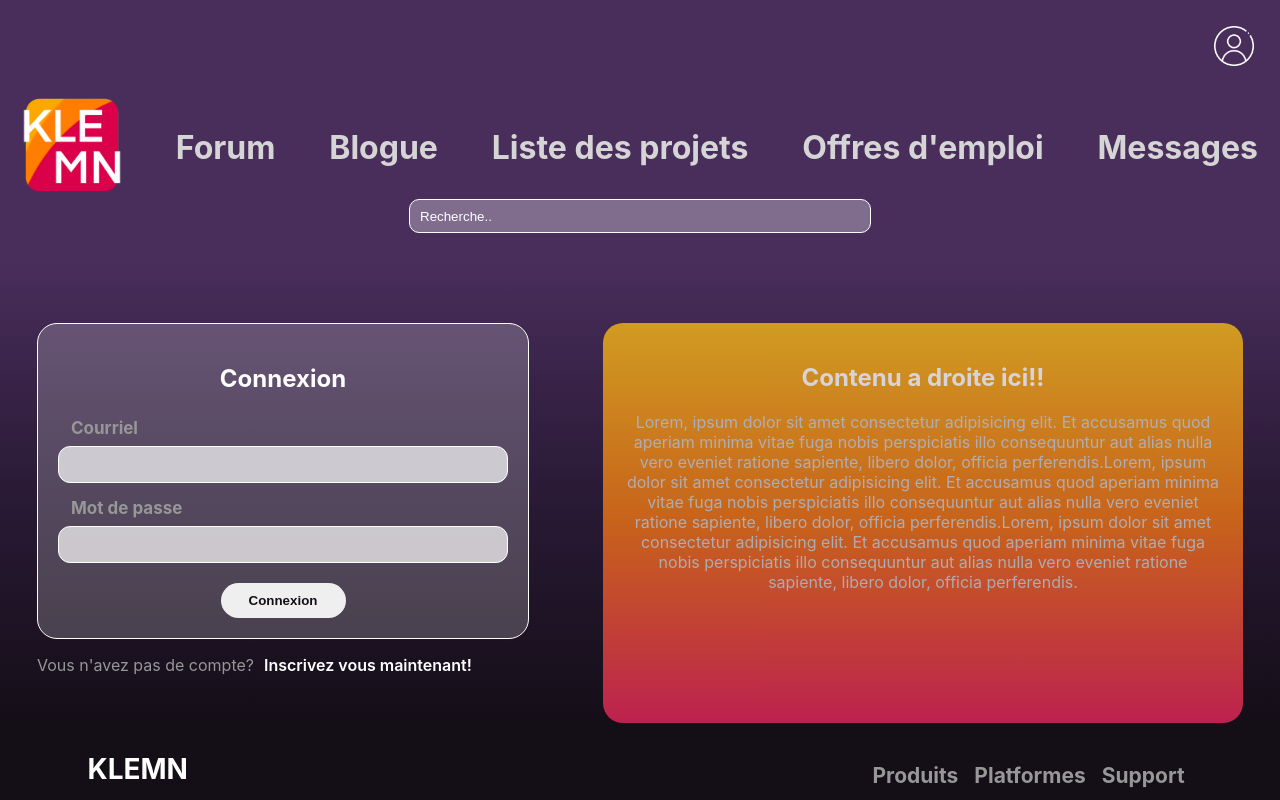
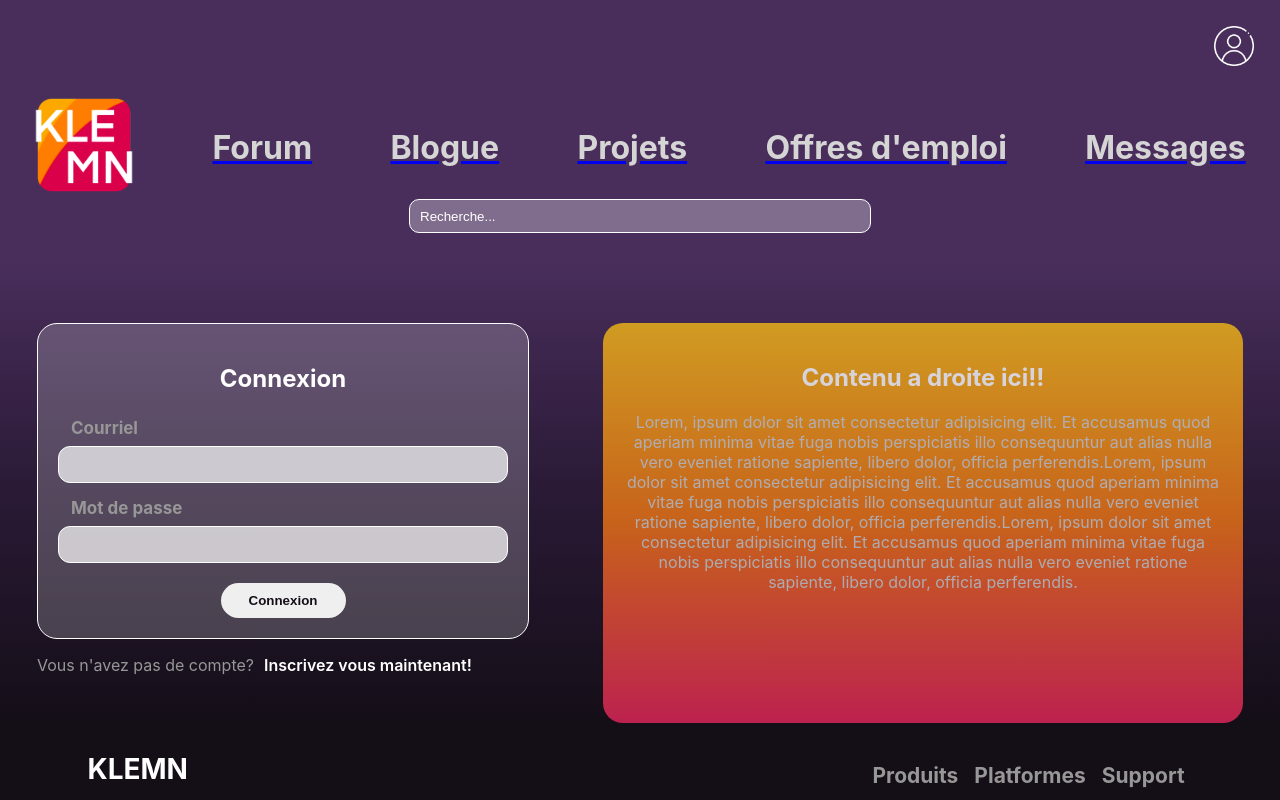
Before and after one commit to a23-b2b/projet-de-session-klemn, a React (Create React App) app: page / in a window 1280 px wide. Shown: the top 800 px of the page. Built offline with nearby package versions, Linux system fonts and the light colour scheme.

Commit message:
Refactor style headebrar

```diff
--- a/src/components/Header.tsx
+++ b/src/components/Header.tsx
@@ -2,7 +2,7 @@ import styles from '../styles/Header.module.css';
 import logo from '../images/logo.png';
 import user from '../images/user.png';
 import search from '../images/search.png';
-import { useNavigate } from 'react-router-dom';
+import { Link, useNavigate } from 'react-router-dom';
 
 function Header() {
     const navigate = useNavigate()
@@ -19,39 +19,52 @@ function Header() {
 
                 <div id={styles["LogoSite"]}>
                     {/* IMG LOGO Site */}
-                        <img src={logo} width="100" height="100" alt="Logo" onClick={() => navigate('/')} />
+                    <Link to={'/'}>
+                        <img src={logo} width="100" height="100" alt="Logo" />
+                    </Link>
+
                 </div>
 
                 <div>
                     {/* Lien page Forum */}
-                        <h1 onClick={() => navigate('/forum')}>Forum</h1>
+                    <Link to={'/forum'} className='link'>
+                        <h1>Forum</h1>
+                    </Link>
                 </div>
 
                 <div>
                     {/* Lien page Blogue */}
-                        <h1 onClick={() => navigate('/blogue')}>Blogue</h1>
+                    <Link to={'/blogue'} className='link'>
+                        <h1>Blogue</h1>
+                    </Link>
                 </div>
 
                 <div>
                     {/* Lien page Liste des projets */}
-                        <h1 onClick={() => navigate('/projets')}>Liste des projets</h1>
+                    <Link to={'/projets'} className='link'>
+                        <h1>Projets</h1>
+                    </Link>
                 </div>
 
                 <div>
                     {/* Lien page Offres d'emploi */}
-                        <h1 onClick={() => navigate('/projets')}>Offres d'emploi</h1>
+                    <Link to={'/projets'} className='link'>
+                        <h1>Offres d'emploi</h1>
+                    </Link>
                 </div>
 
                 <div>
                     {/* Lien page Offres d'emploi */}
-                        <h1 onClick={() => navigate('/projets')}>Messages</h1>
+                    <Link to={'/projets'} className='link'>
+                        <h1>Messages</h1>
+                    </Link>
                 </div>
 
             </div>
 
-            <div id={styles["BarreNavigation"]}>
+            <div id={styles.BarreNavigation}>
                 {/* Barre de navigations */}
-                <input type='text' id='searchBar' placeholder="Recherche.."></input>
+                <input className="global_input_field" type='text' id='searchBar' placeholder="Recherche..."></input>
                 {/* <img src={search} width="30" height="30" alt="searchLoop" /> */}
 
             </div>
```
Lines whose indentation alone changed are shown as unchanged.
